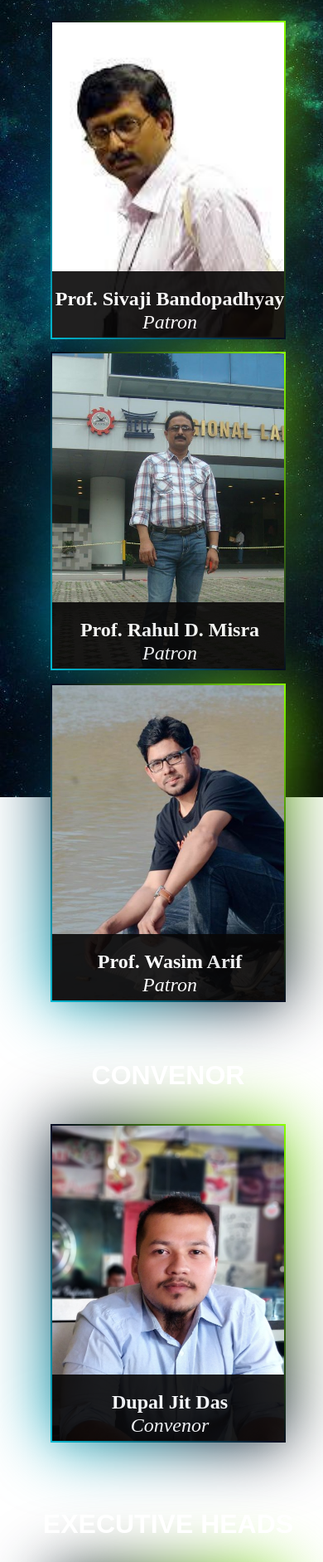
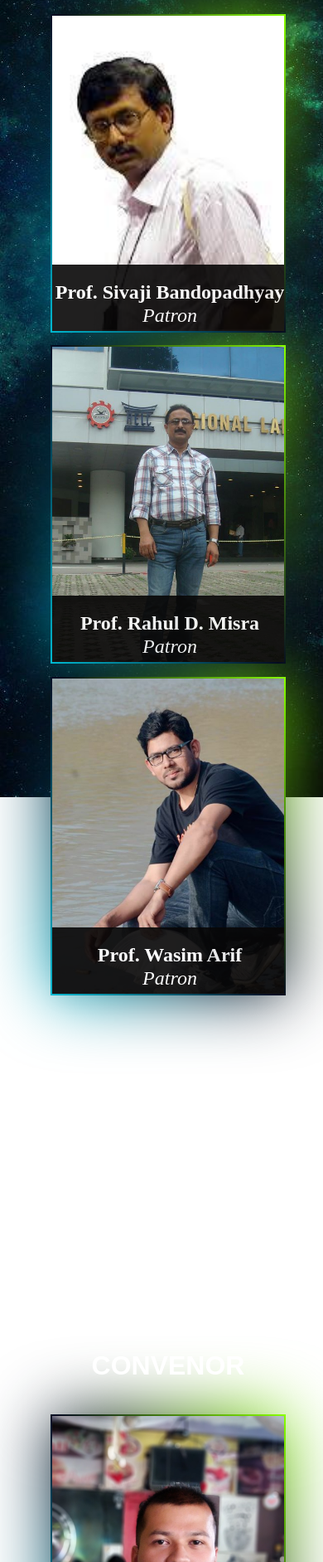
Before and after one commit to nabanitabania/TecnoesnisTeamPage, a plain HTML site: page index.html in a window 390 px wide. Shown: the part 117-2000 px from the top of the page at 83% size. Drawn offline with nearby package versions, Linux system fonts and the light colour scheme; a web font is replaced by a local one.

Commit message:
Update teampage.css

```diff
--- a/teampage.css
+++ b/teampage.css
@@ -52,13 +52,13 @@ section {
   }
 
   [class*="single"] {
-    height: 5%;
+    height: 90vh;
   }
   [class*="double"] {
-    height: 8.5%;
+    height: 140vh;
   }
   [class*="triple"] {
-    height: 12.5%;
+    height: 200vh;
   }
 
   [class*="column1"] {
```
